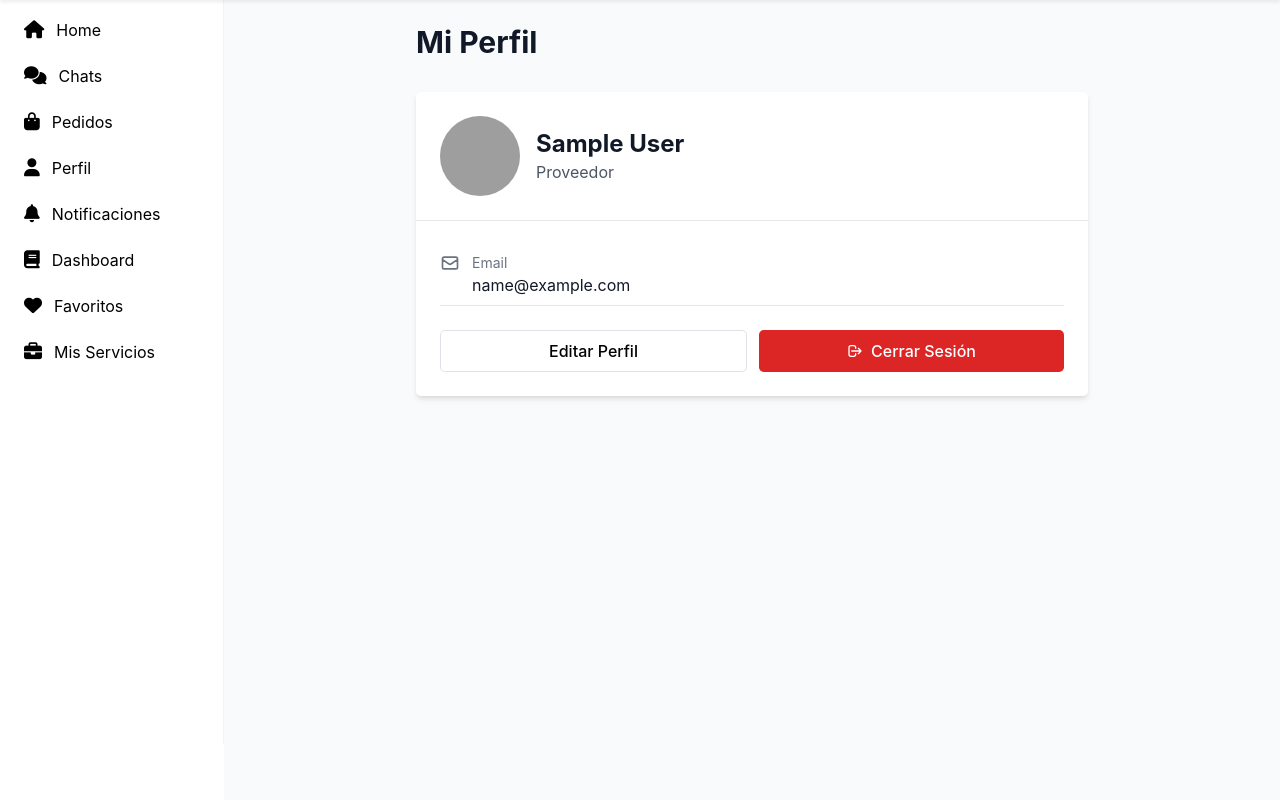
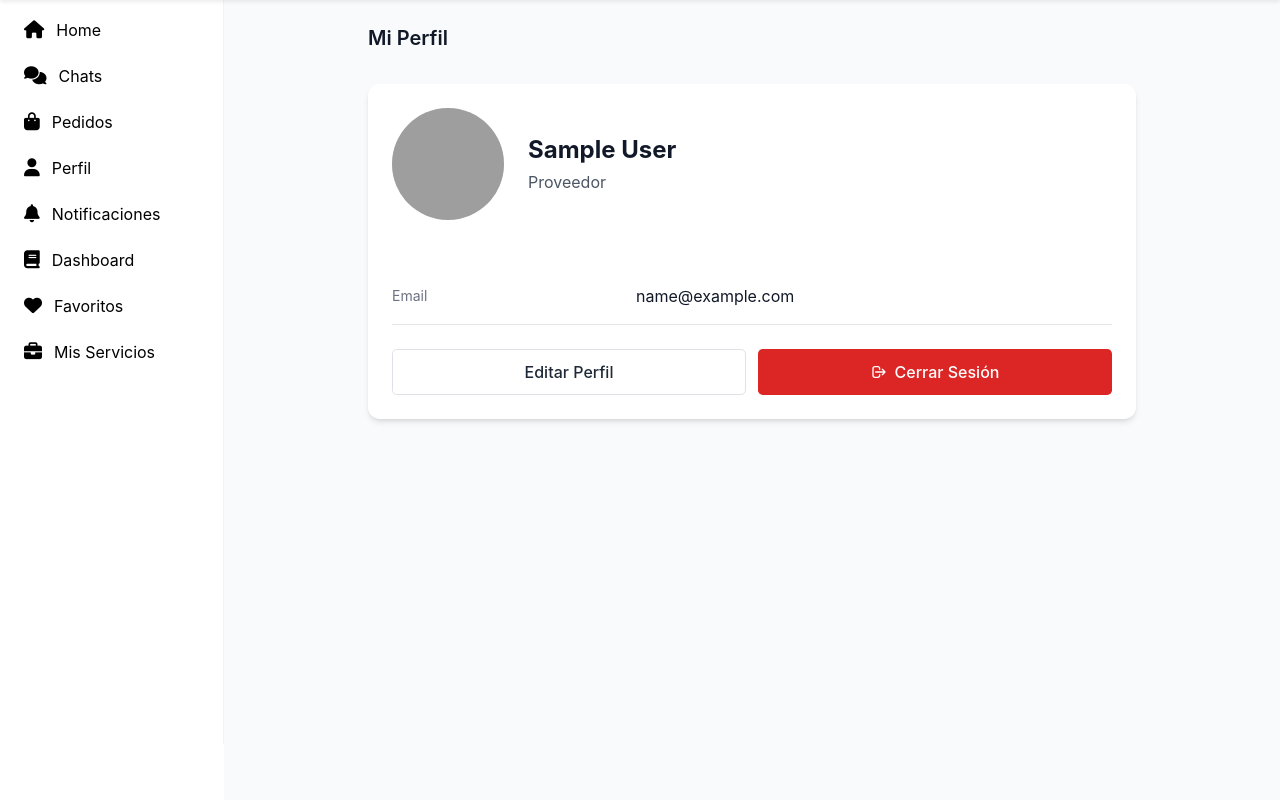
Before and after one commit to Taskify-udl/taskify-web, a Django app: page /profile/ in a window 1280 px wide. Shown: the part 56-856 px from the top of the page. Run offline with Django 5.2, Linux system fonts and the light colour scheme; the visitor is signed in with stand-in values (Sample User, id 1); data comes from the database, SQL or seed files in the repository; data that the repository does not hold is empty; some libraries are stand-ins or nearby versions; grey boxes are pictures that could not be loaded.

Commit message:
update styles on my profile

```diff
--- a/static/css/styles.css
+++ b/static/css/styles.css
@@ -1,9 +1,4 @@
 /* Reset y variables */
-* {
-    margin: 0;
-    padding: 0;
-    box-sizing: border-box;
-}
 
 :root {
     --primary-color: #6366f1;
--- a/taskify_app/templates/profile.html
+++ b/taskify_app/templates/profile.html
@@ -4,125 +4,110 @@
 {% block title %}Mi Perfil - Taskify{% endblock %}
 
 {% block content %}
-<div class="min-h-screen bg-gray-50 p-4 lg:p-8">
-    <div class="max-w-2xl mx-auto">
-        <h1 class="text-3xl font-bold text-gray-900 mb-8">Mi Perfil</h1>
+    <div class="min-h-screen bg-gray-50 p-4 sm:p-6 lg:p-8">
+        <div class="max-w-3xl mx-auto">
+            <div class="pb-6 sm:pb-8">
 
-        <div class="bg-white rounded-lg shadow-md overflow-hidden">
-            <div class="p-6 border-b border-gray-200">
-                <div class="flex items-center gap-4">
+                <span class="text-lg sm:text-xl font-semibold text-gray-900 pb-6 sm:pb-8">Mi Perfil</span>
+            </div>
+            <div class="bg-white rounded-xl shadow-md overflow-hidden">
+                <div class="p-4 sm:p-6">
+                    <div class="flex items-center gap-4 sm:gap-6">
                         <div class="flex-shrink-0">
-                        <div class="w-20 h-20 rounded-full overflow-hidden bg-gray-200 flex items-center justify-center">
+                            <div class="w-16 sm:w-20 md:w-24 lg:w-28 aspect-square rounded-full overflow-hidden bg-gray-200 flex items-center justify-center">
                                 {% if avatar_url %}
-                                <img src="{{ avatar_url }}" alt="{{ user.username }}" class="w-full h-full object-cover">
+                                    <img src="{{ avatar_url }}" alt="{{ user.username }}"
+                                         class="w-full h-full object-cover">
                                 {% else %}
-                                <span class="text-3xl font-bold text-gray-500">{{ user.username|slice:":1"|upper }}</span>
+                                    <span class="text-2xl sm:text-3xl font-bold text-gray-500">
+                                        {{ user.username|slice:":1"|upper }}
+                                    </span>
                                 {% endif %}
                             </div>
                         </div>
 
-                    <div class="flex-grow">
-                        <h2 class="text-2xl font-bold text-gray-900">{{ user.get_full_name|default:user.username }}</h2>
-                        <p class="text-gray-600">
+                        <div class="flex-1 min-w-0">
+                            <h2 class="text-lg sm:text-2xl font-bold text-gray-900 truncate">
+                                {{ user.get_full_name|default:user.username }}
+                            </h2>
+                            <p class="text-sm sm:text-base text-gray-600 mt-1">
                                 Proveedor
                                 {% if user.profile.profession %}
-                                · {{ user.profile.profession }}
+                                    <span class="mx-2">·</span>
+                                    <span class="text-gray-900">{{ user.profile.profession }}</span>
                                 {% endif %}
                             </p>
                         </div>
                     </div>
                 </div>
 
+                <div class="p-4 sm:p-6 space-y-0">
 
-            <div class="p-6 space-y-0">
-
-                <div class="flex gap-3 py-2 border-b border-gray-200">
-                    <svg class="w-5 h-5 text-gray-500 flex-shrink-0" fill="none" stroke="currentColor" viewBox="0 0 24 24">
-                        <path stroke-linecap="round" stroke-linejoin="round" stroke-width="2" d="M3 8l7.89 5.26a2 2 0 002.22 0L21 8M5 19h14a2 2 0 002-2V7a2 2 0 00-2-2H5a2 2 0 00-2 2v10a2 2 0 002 2z"></path>
-                    </svg>
-                    <div class="flex-grow">
-                        <p class="text-sm text-gray-500">Email</p>
-                        <p class="text-gray-900">{{ user.email }}</p>
-                    </div>
+                    <div class="grid grid-cols-1 sm:grid-cols-12 gap-3 items-center py-3 border-b border-gray-200">
+                        <div class="text-sm text-gray-500 sm:col-span-4">Email</div>
+                        <div class="text-gray-900 sm:col-span-8 break-words">{{ user.email }}</div>
                     </div>
 
+                    {% if user.profile.profession %}
+                        <div class="grid grid-cols-1 sm:grid-cols-12 gap-3 items-center py-3 border-b border-gray-200">
+                            <div class="text-sm text-gray-500 sm:col-span-4">Profesión</div>
+                            <div class="text-gray-900 sm:col-span-8">{{ user.profile.profession }}</div>
+                        </div>
+                    {% endif %}
 
-                {% if user.profile.profession %}
-                <div class="flex gap-3 py-2 border-b border-gray-200">
-                    <svg class="w-5 h-5 text-gray-500 flex-shrink-0" fill="none" stroke="currentColor" viewBox="0 0 24 24">
-                        <path stroke-linecap="round" stroke-linejoin="round" stroke-width="2" d="M21 13.255A23.931 23.931 0 0112 15c-3.183 0-6.22-.62-9-1.745M16 6V4a2 2 0 00-2-2h-4a2 2 0 00-2 2v2m4 6h.01M5 20h14a2 2 0 002-2V8a2 2 0 00-2-2H5a2 2 0 00-2 2v10a2 2 0 002 2z"></path>
-                    </svg>
-                    <div class="flex-grow">
-                        <p class="text-sm text-gray-500">Profesión</p>
-                        <p class="text-gray-900">{{ user.profile.profession }}</p>
+                    {% if user.profile.bio %}
+                        <div class="grid grid-cols-1 sm:grid-cols-12 gap-3 items-start py-3 border-b border-gray-200">
+                            <div class="text-sm text-gray-500 sm:col-span-4">Descripción</div>
+                            <div class="text-gray-900 sm:col-span-8">{{ user.profile.bio }}</div>
+                        </div>
+                    {% endif %}
+
+                    {% if user.profile.location %}
+                        <div class="grid grid-cols-1 sm:grid-cols-12 gap-3 items-center py-3 border-b border-gray-200">
+                            <div class="text-sm text-gray-500 sm:col-span-4">Ubicación</div>
+                            <div class="text-gray-900 sm:col-span-8">{{ user.profile.location }}</div>
+                        </div>
+                    {% endif %}
+
+                    {% if user.profile.phone %}
+                        <div class="grid grid-cols-1 sm:grid-cols-12 gap-3 items-center py-3 border-b border-gray-200">
+                            <div class="text-sm text-gray-500 sm:col-span-4">Teléfono</div>
+                            <div class="text-gray-900 sm:col-span-8">{{ user.profile.phone }}</div>
+                        </div>
+                    {% endif %}
+
+                    {% if user.profile.website %}
+                        <div class="grid grid-cols-1 sm:grid-cols-12 gap-3 items-center py-3 border-b border-gray-200">
+                            <div class="text-sm text-gray-500 sm:col-span-4">Sitio Web</div>
+                            <div class="sm:col-span-8">
+                                <a href="{{ user.profile.website }}" target="_blank"
+                                   class="text-blue-600 hover:underline break-words">
+                                    {{ user.profile.website }}
+                                </a>
                             </div>
                         </div>
                     {% endif %}
 
-
-                {% if user.profile.bio %}
-                <div class="flex gap-3 py-2 border-b border-gray-200">
-                    <svg class="w-5 h-5 text-gray-500 flex-shrink-0" fill="none" stroke="currentColor" viewBox="0 0 24 24">
-                        <path stroke-linecap="round" stroke-linejoin="round" stroke-width="2" d="M4 6h16M4 12h16M4 18h7"></path>
-                    </svg>
-                    <div class="flex-grow">
-                        <p class="text-sm text-gray-500">Descripción</p>
-                        <p class="text-gray-900">{{ user.profile.bio }}</p>
-                    </div>
-                </div>
-                {% endif %}
-
-
-                {% if user.profile.location %}
-                <div class="flex gap-3 py-2 border-b border-gray-200">
-                    <svg class="w-5 h-5 text-gray-500 flex-shrink-0" fill="none" stroke="currentColor" viewBox="0 0 24 24">
-                        <path stroke-linecap="round" stroke-linejoin="round" stroke-width="2" d="M17.657 16.657L13.414 20.9a1.998 1.998 0 01-2.827 0l-4.244-4.243a8 8 0 1111.314 0z"></path>
-                        <path stroke-linecap="round" stroke-linejoin="round" stroke-width="2" d="M15 11a3 3 0 11-6 0 3 3 0 016 0z"></path>
-                    </svg>
-                    <div class="flex-grow">
-                        <p class="text-sm text-gray-500">Ubicación</p>
-                        <p class="text-gray-900">{{ user.profile.location }}</p>
-                    </div>
-                </div>
-                {% endif %}
-
-
-                {% if user.profile.phone %}
-                <div class="flex gap-3 py-2 border-b border-gray-200">
-                    <svg class="w-5 h-5 text-gray-500 flex-shrink-0" fill="none" stroke="currentColor" viewBox="0 0 24 24">
-                        <path stroke-linecap="round" stroke-linejoin="round" stroke-width="2" d="M3 5a2 2 0 012-2h3.28a1 1 0 01.948.684l1.498 4.493a1 1 0 01-.502 1.21l-2.257 1.13a11.042 11.042 0 005.516 5.516l1.13-2.257a1 1 0 011.21-.502l4.493 1.498a1 1 0 01.684.949V19a2 2 0 01-2 2h-1C9.716 21 3 14.284 3 6V5z"></path>
-                    </svg>
-                    <div class="flex-grow">
-                        <p class="text-sm text-gray-500">Teléfono</p>
-                        <p class="text-gray-900">{{ user.profile.phone }}</p>
-                    </div>
-                </div>
-                {% endif %}
-
-                {% if user.profile.website %}
-                <div class="flex gap-3 py-2 border-b border-gray-200">
-                    <svg class="w-5 h-5 text-gray-500 flex-shrink-0" fill="none" stroke="currentColor" viewBox="0 0 24 24">
-                        <path stroke-linecap="round" stroke-linejoin="round" stroke-width="2" d="M21 12a9 9 0 01-9 9m9-9a9 9 0 00-9-9m9 9H3m9 9a9 9 0 01-9-9m9 9c1.657 0 3-4.03 3-9s-1.343-9-3-9m0 18c-1.657 0-3-4.03-3-9s1.343-9 3-9m-9 9a9 9 0 019-9"></path>
-                    </svg>
-                    <div class="flex-grow">
-                        <p class="text-sm text-gray-500">Sitio Web</p>
-                        <a href="{{ user.profile.website }}" target="_blank" class="text-blue-600 hover:underline">{{ user.profile.website }}</a>
-                    </div>
-                </div>
-                {% endif %}
-
-                <div class="flex gap-3 pt-4">
-                    <a href="{% url 'edit_profile' %}" class="flex-1 text-center px-4 py-2 border border-gray-300 rounded-lg font-medium hover:bg-gray-50 transition-colors" style="color: #000000 !important; text-decoration: none !important;">
+                    <!-- Botones 50% / 50% ocupando todo el ancho -->
+                    <div class="pt-4 sm:pt-6">
+                        <div class="flex gap-3 w-full">
+                            <a href="{% url 'edit_profile' %}"
+                               class="hover:!no-underline !no-underline w-1/2 text-center px-4 !py-2.5 border border-gray-300 rounded-lg bg-white font-medium text-gray-800 hover:!bg-gray-50 transition-colors">
                                 Editar Perfil
                             </a>
-                    <a href="{% url 'logout' %}" class="flex-1 text-center px-4 py-2 rounded-lg font-medium hover:bg-red-700 transition-colors inline-flex items-center justify-center gap-2" style="background-color: #dc2626 !important; color: #ffffff !important; text-decoration: none !important;">
+                            <a href="{% url 'logout' %}"
+                               class="w-1/2 px-4 !py-2.5 rounded-lg font-medium !bg-red-600 text-white hover:!bg-red-700 transition-colors inline-flex items-center justify-center gap-2 hover:!no-underline !no-underline">
                                 <svg class="w-4 h-4" fill="none" stroke="currentColor" viewBox="0 0 24 24">
-                            <path stroke-linecap="round" stroke-linejoin="round" stroke-width="2" d="M17 16l4-4m0 0l-4-4m4 4H7m6 4v1a3 3 0 01-3 3H6a3 3 0 01-3-3V7a3 3 0 013-3h4a3 3 0 013 3v1"></path>
+                                    <path stroke-linecap="round" stroke-linejoin="round" stroke-width="2"
+                                          d="M17 16l4-4m0 0l-4-4m4 4H7m6 4v1a3 3 0 01-3 3H6a3 3 0 01-3-3V7a3 3 0 013-3h4a3 3 0 013 3v1">
+                                    </path>
                                 </svg>
                                 Cerrar Sesión
                             </a>
                         </div>
                     </div>
+
+                </div>
             </div>
         </div>
     </div>
```
Lines whose indentation alone changed are shown as unchanged.
